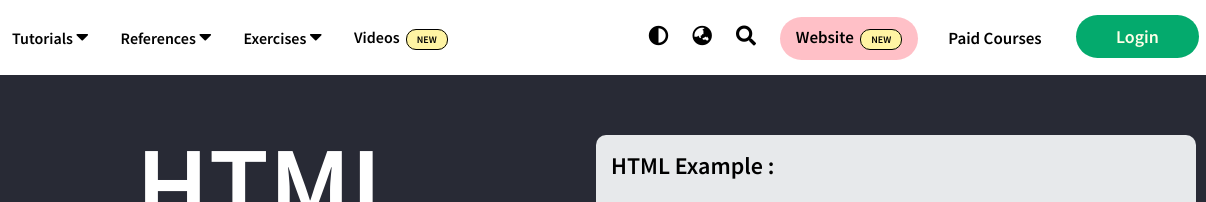
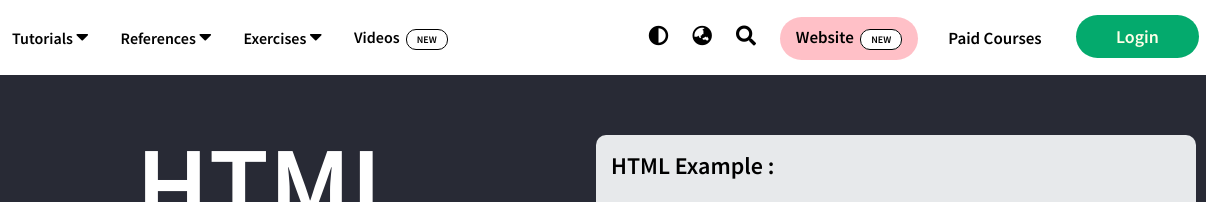
Before and after one commit to Santosh-Baliarsingh/W3School, a plain HTML site: page index.html in a window 1280 px wide. Shown: the top 202 px of the page, 74-1280 px from the left. Drawn offline with Linux system fonts and the light colour scheme; a web font is replaced by a local one.

Commit message:
Background Color of NEW Updated

```diff
--- a/style.css
+++ b/style.css
@@ -38,7 +38,7 @@
     border-radius: 10px;
     margin-left: 3px;
     color: #000000;
-    background: #FFF4A3;
+    background: #FFFFFF;
 }
 /* Nav-Left Style Ends Here */
 
@@ -108,7 +108,7 @@
     border-radius: 10px;
     margin-left: 3px;
     color: #000000;
-    background: #FFF4A3;
+    background: #FFFFFF;
 }
 /* Login Button Style Starts Here */
 .login{
```
